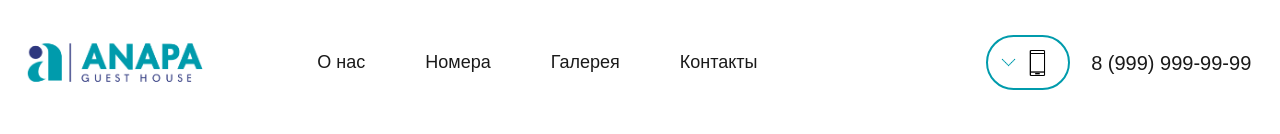
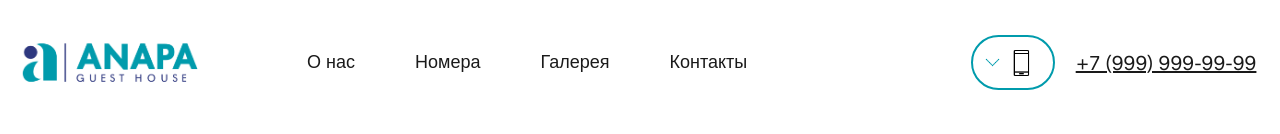
Before and after one commit to zhoriks/anapa-hostel, a React (Create React App) app in the folder client/: page / in a window 1280 px wide. Shown: the top 134 px of the page. Built offline with nearby package versions, Linux system fonts and the light colour scheme; no server answers.

Commit message:
number on click in nav

```diff
--- a/client/src/components/BookingWelcomeForm/BookingWelcomeForm.module.css
+++ b/client/src/components/BookingWelcomeForm/BookingWelcomeForm.module.css
@@ -98,7 +98,7 @@
   visibility: hidden;
 }
 
-label {
+.bookingWelcomeFormElement label {
   position: absolute;
   bottom: 105%;
   left: 10%;
--- a/client/src/components/HomeView/HomeView.jsx
+++ b/client/src/components/HomeView/HomeView.jsx
@@ -17,8 +17,8 @@ function HomeView() {
       <WhyWe />
       <HostelRooms />
       <Benefits />
-      <PhotoBlock/>
-      <ReviewTicker/>
+      <PhotoBlock />
+      <ReviewTicker />
       <BookingFormGuestData />
     </>
   );
--- a/client/src/components/Navigation/Navigation.jsx
+++ b/client/src/components/Navigation/Navigation.jsx
@@ -31,7 +31,7 @@ function Navigation() {
             <div onClick={handelClick} className={styles.phone} id='phone' alt='PH'></div>
           </div>
         </div>
-        <p className={styles.numberText}>8 (999) 999-99-99</p>
+        <p><a className={styles.numberText} href="tel:+79999999999">+7 (999) 999-99-99</a></p>
       </div>
     </div>
   );
```
Lines whose indentation alone changed are shown as unchanged.
